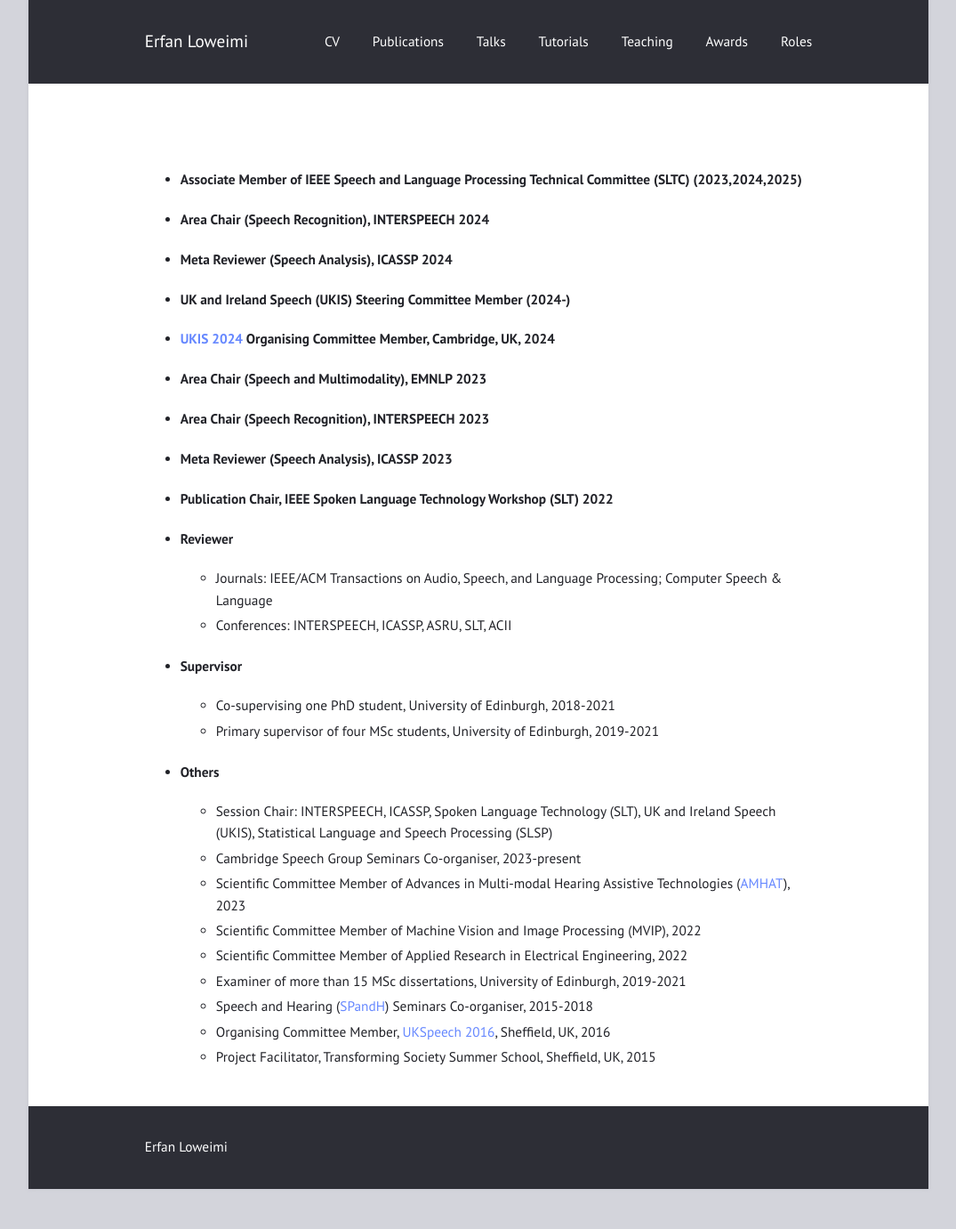
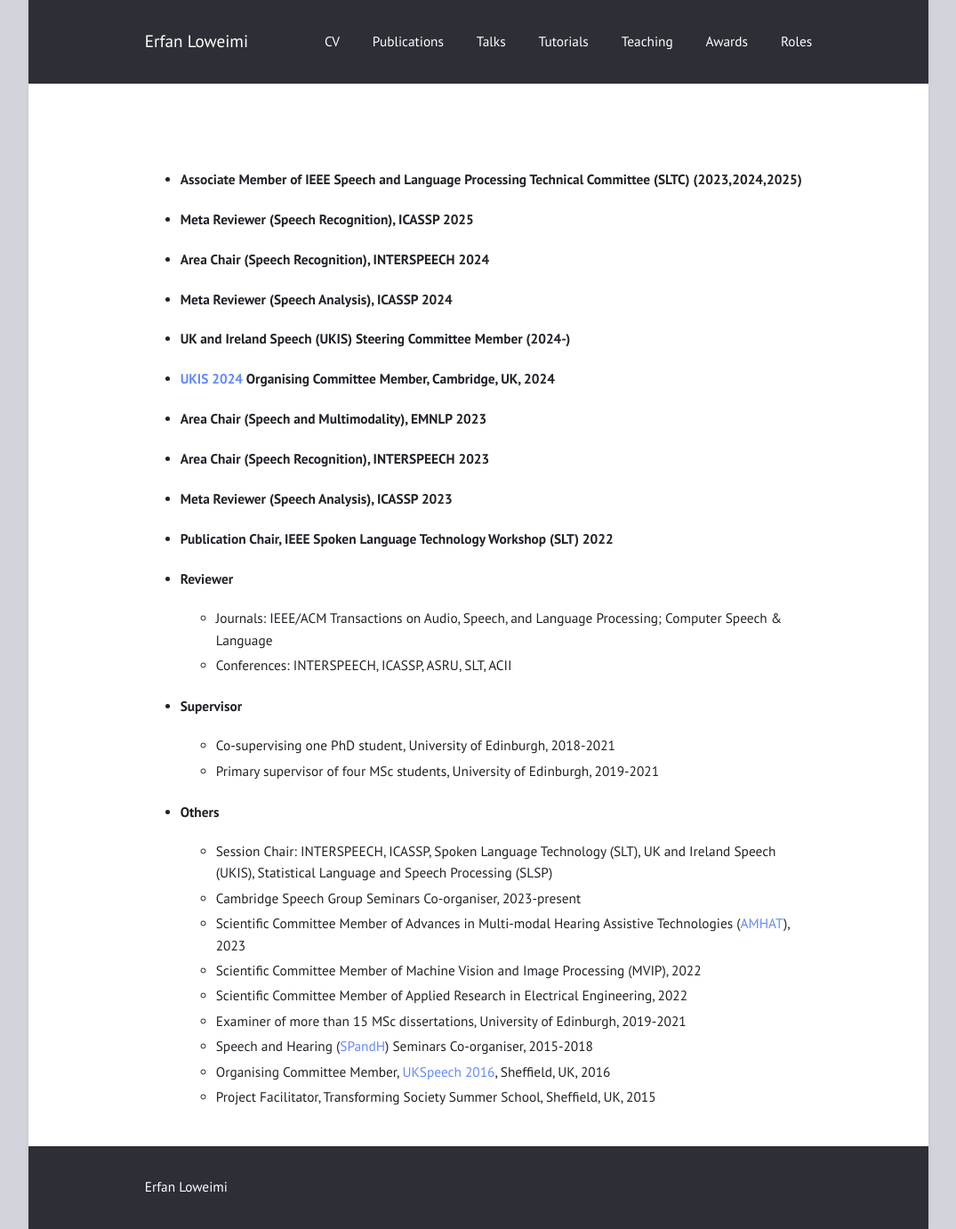
Before and after one commit to eloweimi/eloweimi.github.io, a Jekyll site: the page built from roles.md, in a window 1280 px wide. Shown: the whole page at 89% size, without its empty margins (102-1177 px from the left). Built offline with Jekyll 4.4.1, drawn with Linux system fonts in a browser that asks for light colours; before the commit the page ends 1336 px from its top, so only the background shows below that.

Commit message:
Update roles.md

```diff
--- a/roles.md
+++ b/roles.md
@@ -6,6 +6,7 @@ title: ""
 <br>
 
 * #### Associate Member of IEEE Speech and Language Processing Technical Committee (SLTC) (2023,2024,2025)
+* #### Meta Reviewer (Speech Recognition), ICASSP 2025
 * #### Area Chair (Speech Recognition), INTERSPEECH 2024
 * #### Meta Reviewer (Speech Analysis), ICASSP 2024
 * #### UK and Ireland Speech (UKIS) Steering Committee Member (2024-)
```
